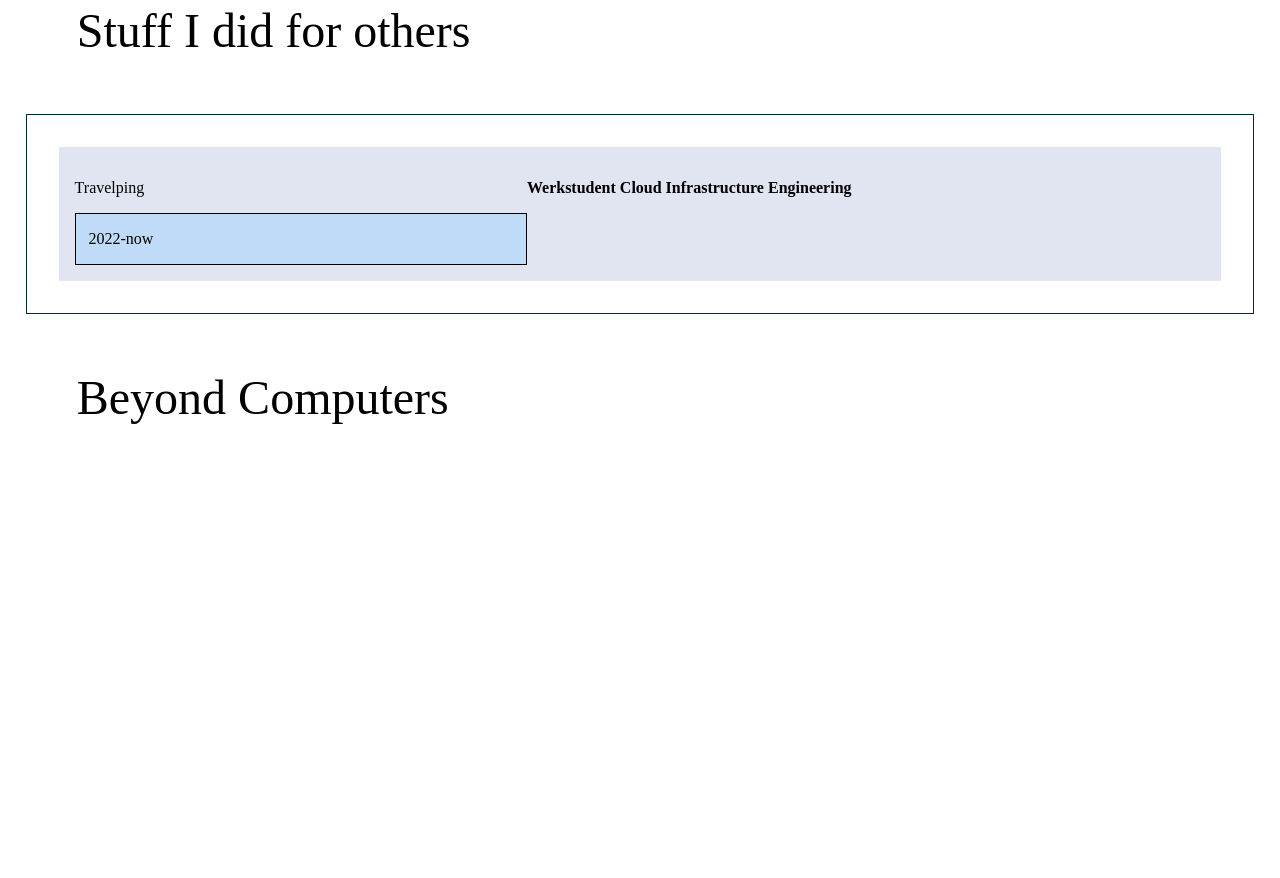
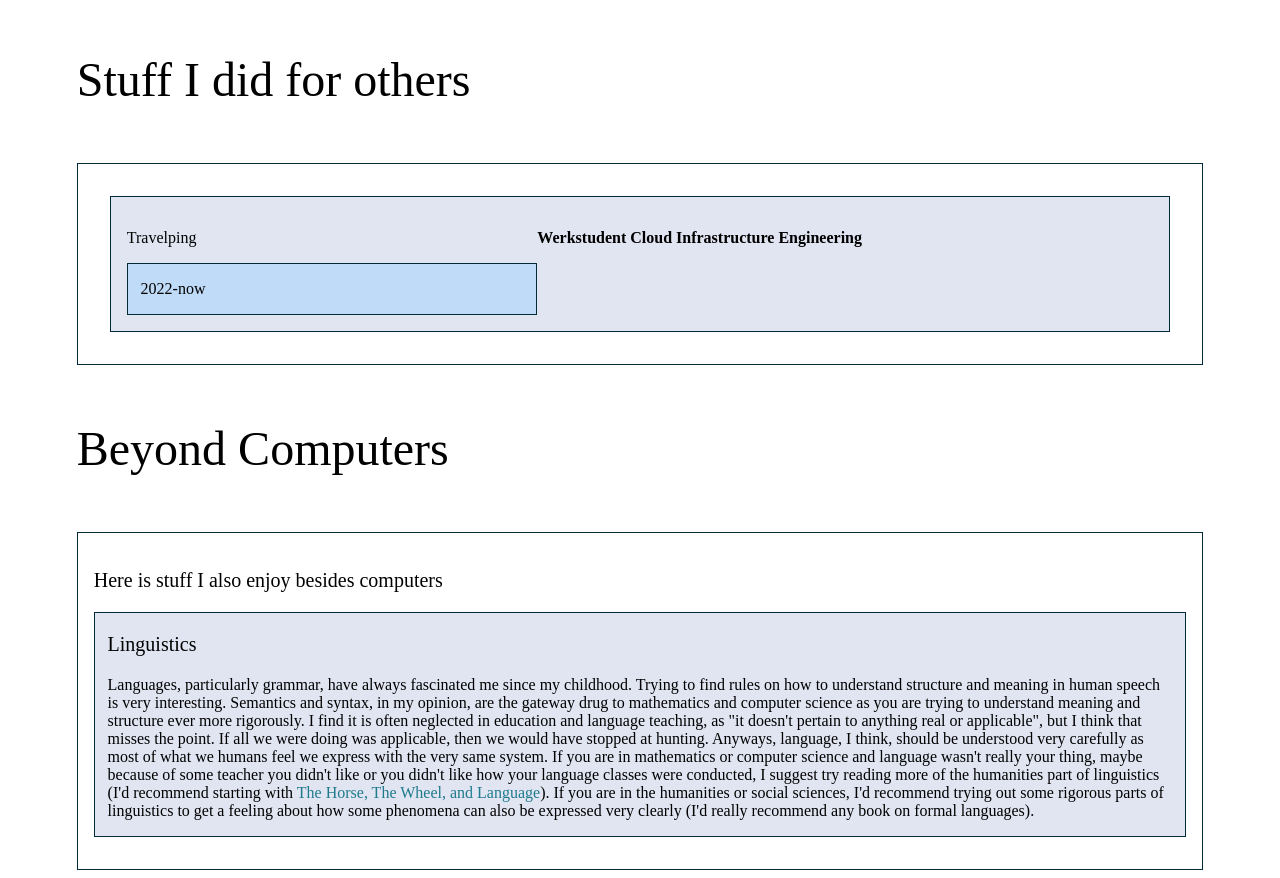
Before and after one commit to Haepaxlog/haepaxlog.github.io, a plain HTML site: page index.html in a window 1280 px wide. Shown: the part 2740-3618 px from the top of the page. Before the commit the page ends 3213 px from the top, so only its background shows below. Drawn offline with Linux system fonts and the light colour scheme; a web font is replaced by a local one.

Commit message:
early finished site

```diff
--- a/index.html
+++ b/index.html
@@ -18,6 +18,7 @@
           </div>
           <div id="title">
             <p>Welcome to my Webpage</p>
+
           </div>
         </div>
         <div id="pic">
@@ -63,7 +64,7 @@
           <p>All Things Computer</p>
         </div>
         <div class="showcase" id="computers">
-          <p>Here are some things I think are interesting</p>
+          <p class="overhead">Here are some things I think are interesting</p>
           <div class="presentation">
             <p class="head">FPGAs</p>
             <p class="content">FPGAs are a really fascinating topic. As is designing your own Computer Architecture. I recently bought a <a href="https://digilent.com/shop/basys-3-artix-7-fpga-trainer-board-recommended-for-introductory-users/">Xilinx based FPGA development board</a> relatively cheaply from Digilent (would recommend). As for what may spark interest in Computer Architecture, I recommend <a href="https://store.steampowered.com/app/1444480/Turing_Complete/">Turing Complete</a>, which is a simplified "educationish" game to teach you the basics of Computer Architecture.
@@ -99,8 +100,17 @@ But this is conceptually not that difficult and you can kind of see how containe
         <div class="heading">
           <p>Beyond Computers</p>
         </div>
+        <div class="showcase">
+          <p class="overhead">Here is stuff I also enjoy besides computers</p>
+          <div class="presentation">
+            <p class="head">Linguistics</p>
+            <p class="content">
+              Languages, particularly grammar, have always fascinated me since my childhood. Trying to find rules on how to understand structure and meaning in human speech is very interesting. Semantics and syntax, in my opinion, are the gateway drug to mathematics and computer science as you are trying to understand meaning and structure ever more rigorously. I find it is often neglected in education and language teaching, as "it doesn't pertain to anything real or applicable", but I think that misses the point. If all we were doing was applicable, then we would have stopped at hunting. Anyways, language, I think, should be understood very carefully as most of what we humans feel we express with the very same system. If you are in mathematics or computer science and language wasn't really your thing, maybe because of some teacher you didn't like or you didn't like how your language classes were conducted, I suggest try reading more of the humanities part of linguistics (I'd recommend starting with <a href="https://en.wikipedia.org/wiki/The_Horse,_the_Wheel,_and_Language">The Horse, The Wheel, and Language</a>). If you are in the humanities or social sciences, I'd recommend trying out some rigorous parts of linguistics to get a feeling about how some phenomena can also be expressed very clearly (I'd really recommend any book on formal languages).
+            </p>
+          </div>
+        </div>
         <div id="rest">
         </div>
-     </div>
+      </div>
     </body>
 </html>
--- a/style/index.css
+++ b/style/index.css
@@ -178,8 +178,8 @@ div #hatty.preview {
 }
 
 .showcase {
-    margin-left: 2vw;
-    margin-right: 2vw;
+    margin-left: 6vw;
+    margin-right: 6vw;
     margin-top: 1vh;
     margin-bottom: 1vh;
     border: 1px solid #022B3A;
@@ -192,6 +192,11 @@ div #hatty.preview {
     background: #E1E5F2;
     padding: 1rem;
     margin: 1rem;
+    border: 1px solid #022B3A;
+}
+
+.overhead {
+    font-size: 1.25rem;
 }
 
 div #travelping .desc {
@@ -202,12 +207,12 @@ div #travelping .desc {
    background:  #BFDBF7;
    padding-left: 1vw;
    padding-right: 1vw;
-   border: 1px solid black;
+   border: 1px solid #022B3A;
 }
 
 .presentation {
     background: #E1E5F2;
-    border: 1px solid black;
+    border: 1px solid #022B3A;
     padding-left: 1vw;
     padding-right: 1vw;
     margin-bottom: 2vh;
```
